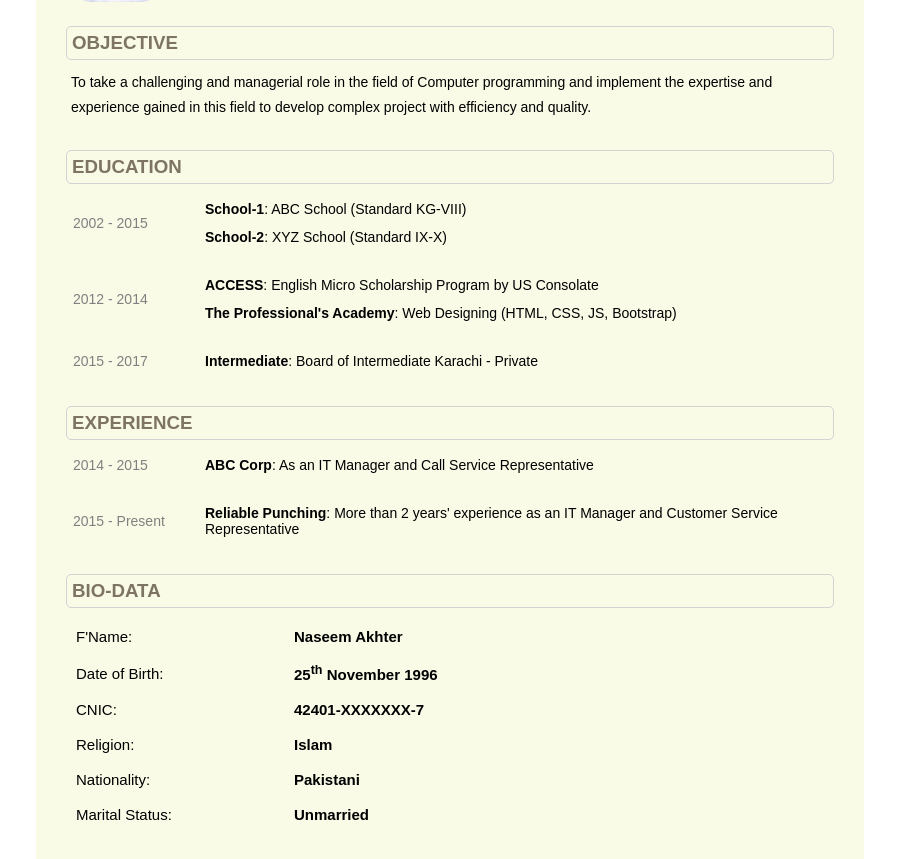
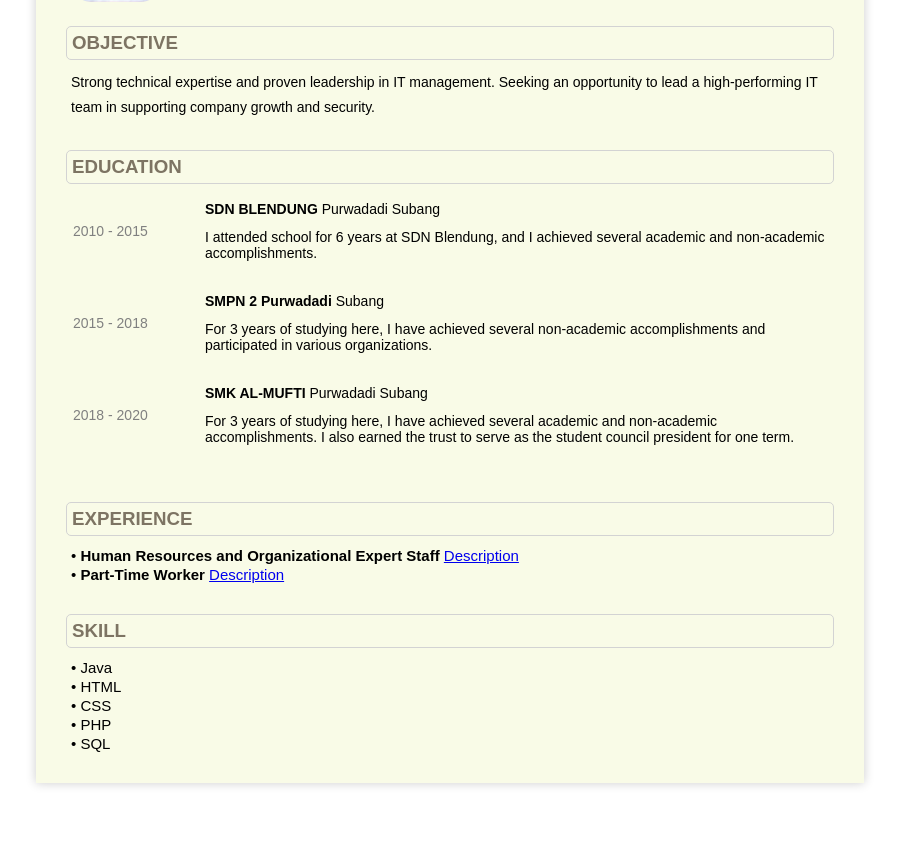
Before and after one commit to browiki/CV-HTML-CSS, a plain HTML site: page index.html in a window 1280 px wide. Shown: the part 208-1067 px from the top of the page, without its empty margins (190-1089 px from the left). After the commit the page ends 1041 px from the top, so only its background shows below. Drawn offline with Linux system fonts and the light colour scheme.

Commit message:
Add files via upload

```diff
--- a/index.html
+++ b/index.html
@@ -1,11 +1,13 @@
 <!DOCTYPE html>
 <html lang="en">
+
 <head>
     <meta charset="UTF-8">
     <title>CV Wiki Nurrohman</title>
     <link href="https://fonts.googleapis.com/css?family=Montserrat" rel="stylesheet">
     <link rel="stylesheet" href="style.css">
 </head>
+
 <body>
 
     <div id="page">
@@ -21,76 +23,61 @@
         <div id="objective">
             <h3>Objective</h3>
             <p>
-            To take a challenging and managerial role in the field of Computer programming and implement the expertise and experience gained in this field to develop complex project with efficiency and quality.
+                Strong technical expertise and proven leadership in IT management.
+                Seeking an opportunity to lead a high-performing IT team in supporting company growth and security.
             </p>
         </div>
         <div id="education">
             <h3>Education</h3>
             <table>
                 <tr class="school-1">
-                <td rowspan="2">2002 - 2015</td>
-                <td><b>School-1</b>: ABC School (Standard KG-VIII)</td>
+                    <td rowspan="2">2010 - 2015</td>
+                    <td><b>SDN BLENDUNG</b> Purwadadi Subang</td>
                 </tr>
                 <tr class="school-2">
-                <td><b>School-2</b>: XYZ School (Standard IX-X)</td>
+                    <td>I attended school for 6 years at SDN Blendung, and I achieved several academic and non-academic
+                        accomplishments.</td>
                 </tr>
 
                 <tr class="school-1">
-                <td rowspan="2">2012 - 2014</td>
-                <td><b>ACCESS</b>: English Micro Scholarship Program by US Consolate</td>
+                    <td rowspan="2">2015 - 2018</td>
+                    <td><b>SMPN 2 Purwadadi</b> Subang</td>
                 </tr>
                 <tr class="school-2">
-                <td><b>The Professional's Academy</b>: Web Designing (HTML, CSS, JS, Bootstrap)</td>
+                    <td>For 3 years of studying here, I have achieved several non-academic accomplishments and
+                        participated in various organizations.</td>
                 </tr>
 
-            <tr>
-                <td style="width: 120px; color: gray;">2015 - 2017</td>
-                <td><b>Intermediate</b>: Board of Intermediate Karachi - Private</td>
+                <tr class="school-1">
+                    <td rowspan="2">2018 - 2020</td>
+                    <td><b>SMK AL-MUFTI</b> Purwadadi Subang</td>
+                </tr>
+                <tr class="school-2">
+                    <td>For 3 years of studying here, I have achieved several academic and non-academic accomplishments.
+                        I also earned the trust to serve as the student council president for one term.</td>
                 </tr>
             </table>
         </div>
+
         <div id="work">
             <h3>Experience</h3>
-        <table>
-            <tr class="work-1">
-                <td>2014 - 2015</td>
-                <td><b>ABC Corp</b>: As an IT Manager and Call Service Representative</td>
-            </tr>
-            <tr class="work-2">
-                <td>2015 - Present</td>
-                <td><b>Reliable Punching</b>: More than 2 years' experience as an IT Manager and Customer Service Representative</td>
-            </tr>
+            <ul>
+                <p>&bull; <b>Human Resources and Organizational Expert Staff</b>
+                    <a href="pertama.html">Description</a>
+                </p>
+                <p>&bull; <b>Part-Time Worker</b>
+                    <a href="kedua.html">Description</a>
+                </p>
+            </ul>
+        </div>
 
-        </table>
-    </div>
-    <div id="bio-data">
-        <h3>Bio-Data</h3>
-        <table>
-            <tr>
-                <td>F'Name:</td>
-                <td><b>Naseem Akhter</b></td>
-            </tr>
-            <tr>
-                <td>Date of Birth:</td>
-                <td><b>25<sup>th</sup> November 1996</b></td>
-            </tr>
-            <tr>
-                <td>CNIC:</td>
-                <td><b>42401-XXXXXXX-7</b></td>
-            </tr>
-            <tr>
-                <td>Religion:</td>
-                <td><b>Islam</b></td>
-            </tr>
-            <tr>
-                <td>Nationality:</td>
-                <td><b>Pakistani</b></td>
-            </tr>
-            <tr>
-                <td>Marital Status:</td>
-                <td><b>Unmarried</b></td>
-            </tr>
-        </table>
+        <div id="Skill">
+            <h3>Skill</h3>
+            <p>&bull; Java </p>
+            <p>&bull; HTML </p>
+            <p>&bull; CSS </p>
+            <p>&bull; PHP </p>
+            <p>&bull; SQL </p>
         </div>
     </div>
 
--- a/style.css
+++ b/style.css
@@ -1,6 +1,12 @@
-* {margin: 0;padding: 0;}
+* {
+    margin: 0;
+    padding: 0;
+}
 
-body{font-family: 'archivi-black', sans-serif;}
+body {
+    font-family: 'archivi-black', sans-serif;
+    text-align: left;
+}
 
 #page {
     min-height: 200px;
@@ -10,6 +16,7 @@ body{font-family: 'archivi-black', sans-serif;}
     margin: 50px auto;
     padding: 30px;
     color: #7D7463;
+    box-shadow: 0 0 10px rgba(0, 0, 0, 0.2);
 }
 
 .photo-and-name {
@@ -32,6 +39,7 @@ body{font-family: 'archivi-black', sans-serif;}
 .name {
     margin-bottom: -5px;
 }
+
 .job-title {
     display: inline-block;
 }
@@ -46,9 +54,7 @@ body{font-family: 'archivi-black', sans-serif;}
     font-size: 15px;
 }
 
-#objective {
-
-}
+#objective {}
 
 #objective h3 {
     border: 1px solid #d3d3d3;
@@ -97,28 +103,15 @@ body{font-family: 'archivi-black', sans-serif;}
     margin: 30px 0 10px;
 }
 
-#work table td {
-    padding: 5px;
-    font-size: 14px;
+#work p {
+    font-size: 15px;
     color: #000;
+    margin: 0;
+    padding: 1px;
+    padding-left: 5px;
 }
 
-#work table tr.work-1 td:first-child {
-    width: 120px;
-    color: gray;
-    padding-bottom: 25px;
-}
-
-#work table tr.work-1 td {
-    padding-bottom: 25px;
-}
-
-#work table tr.work-2 td:first-child {
-    width: 120px;
-    color: gray;
-}
-
-#bio-data h3 {
+#Skill h3 {
     border: 1px solid #d3d3d3;
     text-transform: uppercase;
     padding: 5px;
@@ -126,16 +119,10 @@ body{font-family: 'archivi-black', sans-serif;}
     margin: 30px 0 10px;
 }
 
-#bio-data table td {
-    padding: 8px;
+#Skill p {
     font-size: 15px;
     color: #000;
+    margin: 0;
+    padding: 1px;
+    padding-left: 5px;
 }
-
-#bio-data table tr td:first-child {
-    width: 200px;
-}
-
-#bio-data table tr td:nth-child(2) {
-    width: 300px;
-}
```
Also changed, not shown: kedua.html (added, +26 -0 lines), pertama.html (added, +61 -0 lines), SDMO.jpg (added). Lines whose indentation alone changed are shown as unchanged.
